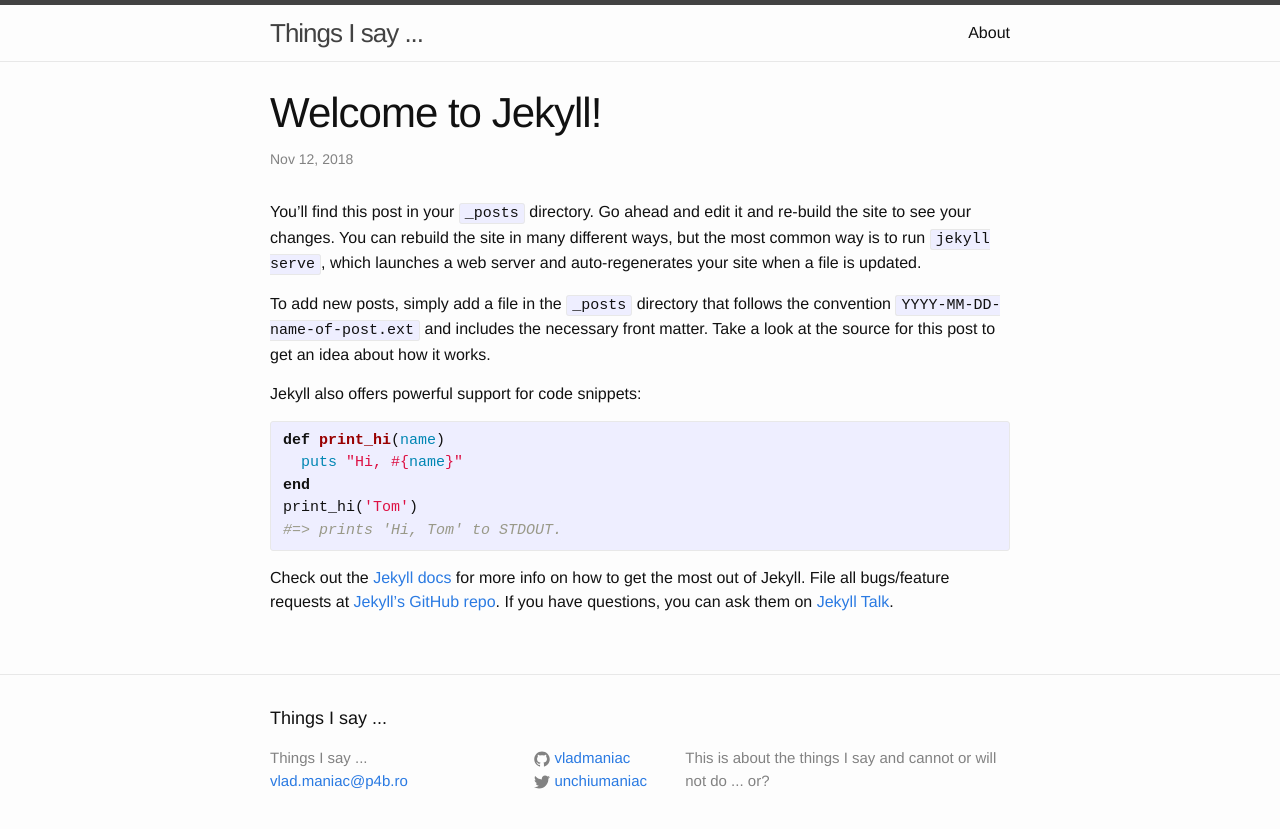
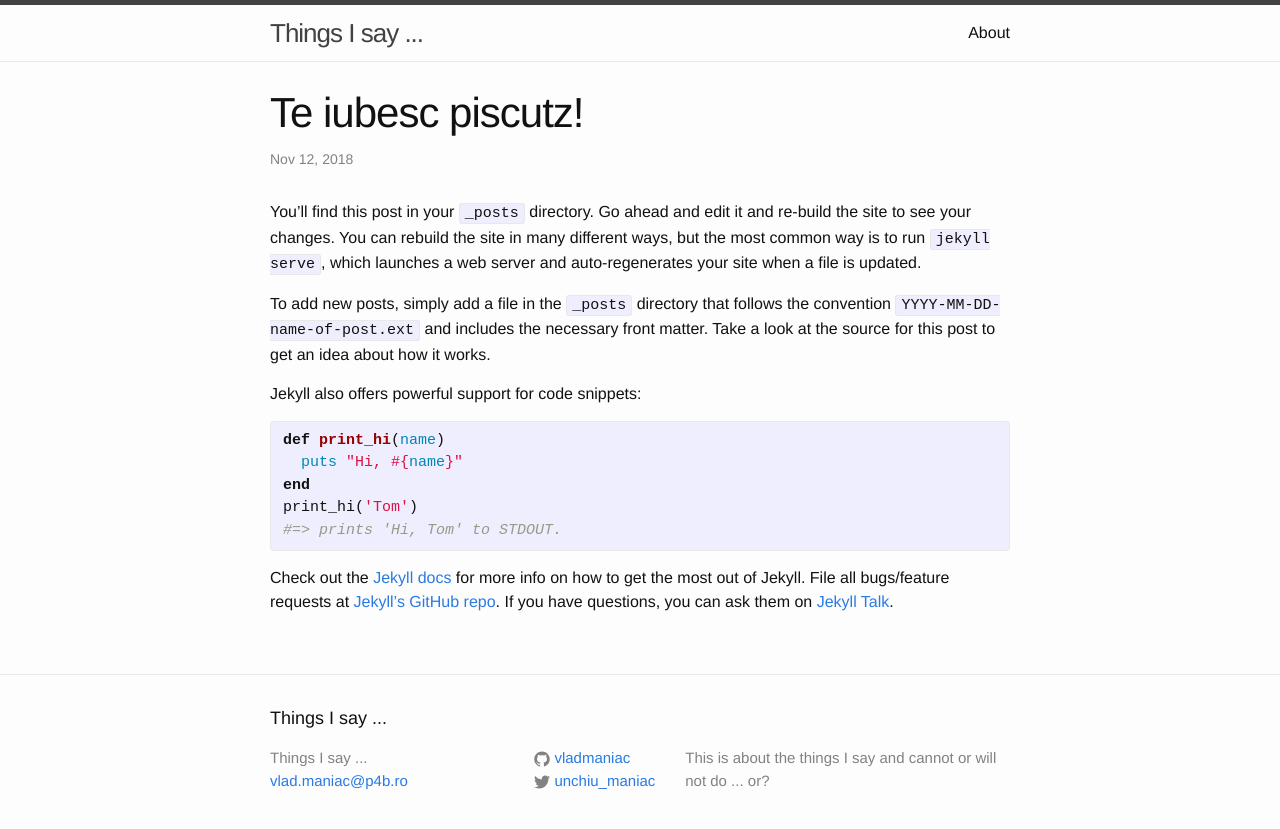
Before and after one commit to vladmaniac/vladmaniac.github.io, a Jekyll site: the page built from _posts/2018-11-12-welcome-to-jekyll.markdown, in a window 1280 px wide. Shown: the top 829 px of the page. Built offline with Jekyll 4.4.1, drawn with Linux system fonts in a browser that asks for light colours.

Commit message:
correct twitter

```diff
--- a/_config.yml
+++ b/_config.yml
@@ -12,7 +12,7 @@
   This is about the things I say and cannot or will not do ... or?
 baseurl: "" # the subpath of your site, e.g. /blog
 url: "http://everythingisay.net" # the base hostname & protocol for your site
-twitter_username: unchiumaniac
+twitter_username: unchiu_maniac
 github_username:  vladmaniac
 
 # Build settings
--- a/_posts/2018-11-12-welcome-to-jekyll.markdown
+++ b/_posts/2018-11-12-welcome-to-jekyll.markdown
@@ -1,6 +1,6 @@
 ---
 layout: post
-title:  "Welcome to Jekyll!"
+title:  "Te iubesc piscutz!"
 date:   2018-11-12 20:31:50 +0000
 categories: jekyll update
 ---
```
